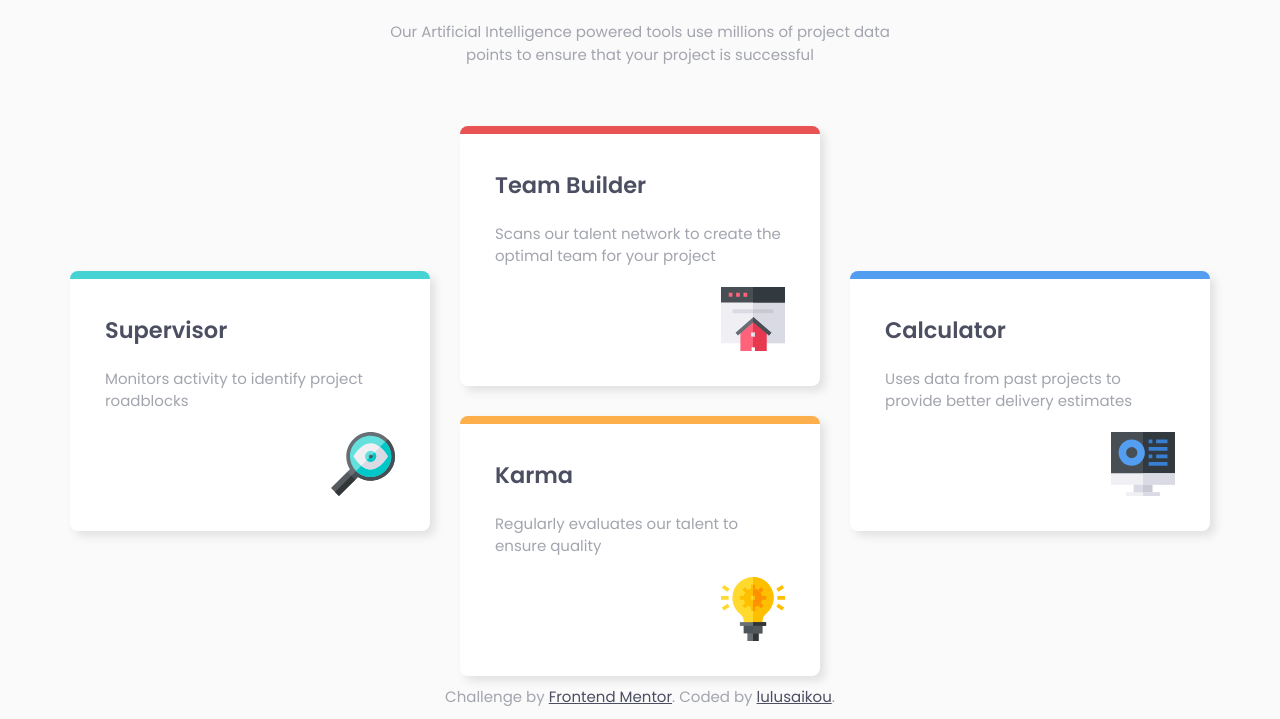
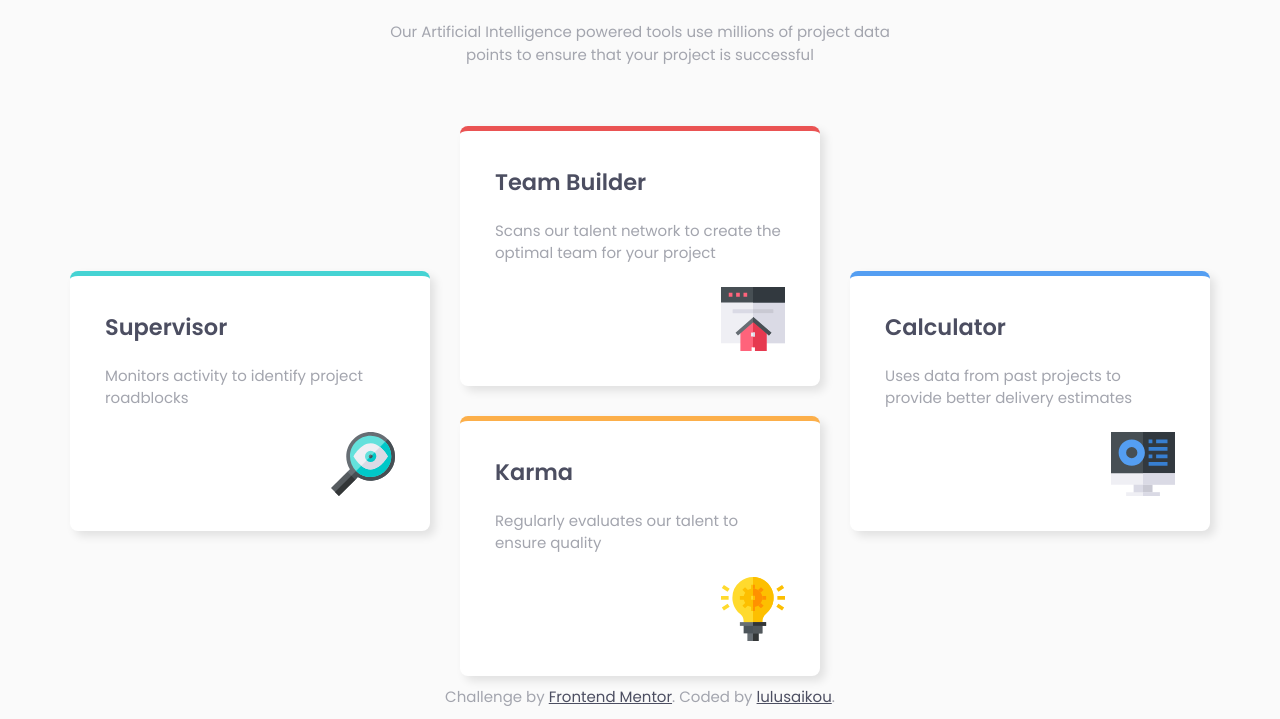
Before and after one commit to lulusaikou/frontendmentor-challenges, a plain HTML site: page four-card-feature-section/index.html in a window 1280 px wide. Shown: the part 162-881 px from the top of the page. Drawn offline with Linux system fonts and the light colour scheme.

Commit message:
challenge 7 - update css

```diff
--- a/four-card-feature-section/style.css
+++ b/four-card-feature-section/style.css
@@ -68,7 +68,7 @@ body {
   font-family: var(--ff-base);
   font-weight: var(--fw-regular);
   font-size: 1.5rem;
-  height: 100vh;
+  min-height: 100vh;
   display: flex;
   flex-direction: column;
   align-items: center;
@@ -90,10 +90,10 @@ main {
   margin-top: 4rem;
   margin-bottom: 3.5rem;
   text-align: center;
+  color: var(--clr-neutral-600);
 }
 
 .heading--accent {
-  color: var(--clr-neutral-600);
   font-weight: var(--fw-bold);
 }
 
@@ -112,7 +112,7 @@ main {
   --spacing: 3.5rem;
   max-width: 36rem;
   height: 26rem;
-  border-top: solid 8px;
+  border-top: solid 5px;
   border-radius: 8px;
   padding: var(--spacing);
   box-shadow: 5px 5px 10px rgba(0, 0, 0, 0.1);
```
Also changed, not shown: four-card-feature-section/screenshot.png.
